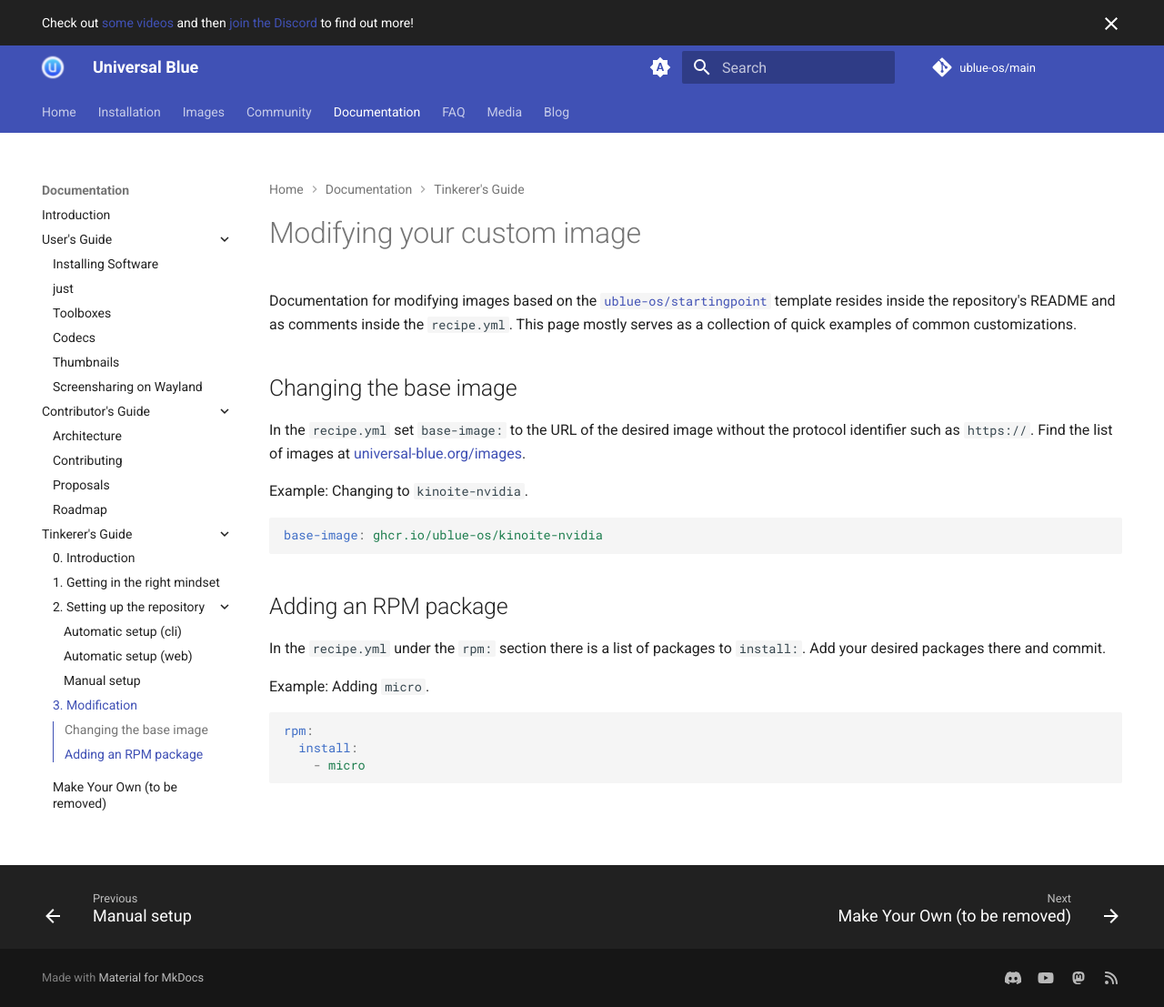
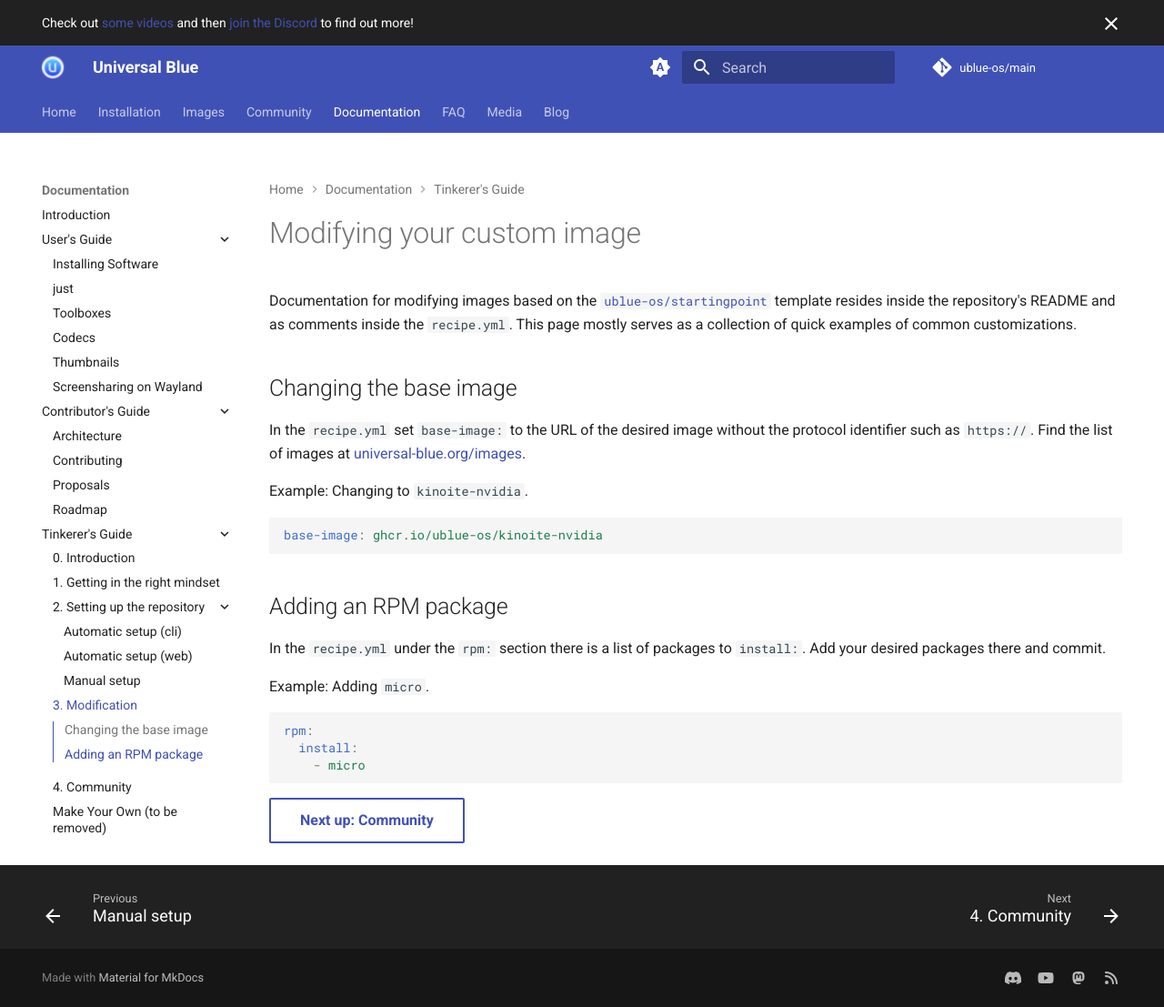
Before and after one commit to ublue-os/website, an MkDocs documentation site: the page built from docs/tinker/3-modification.md, in a window 1280 px wide and 1107 px high. Shown: the whole window at 91% size. Built offline with MkDocs 1.6.1 and Material for MkDocs 9.7.7, drawn with Linux system fonts in a browser that asks for light colours; comment, search, counter and statistics services are not loaded.

Commit message:
feat: add community page

````diff
--- a/docs/tinker/3-modification.md
+++ b/docs/tinker/3-modification.md
@@ -21,3 +21,5 @@ rpm:
   install:
     - micro
 ```
+
+[Next up: Community](/tinker/4-community/){ .md-button }
--- a/mkdocs.yml
+++ b/mkdocs.yml
@@ -132,6 +132,7 @@ nav:
             - Automatic setup (web): tinker/2-setup/auto-web.md
             - Manual setup: tinker/2-setup/manual.md
           - 3. Modification: tinker/3-modification.md
+          - 4. Community: tinker/4-community.md
           - Make Your Own (to be removed): tinker/making-your-own.md
   - FAQ: faq.md
   - Media: media.md
````
